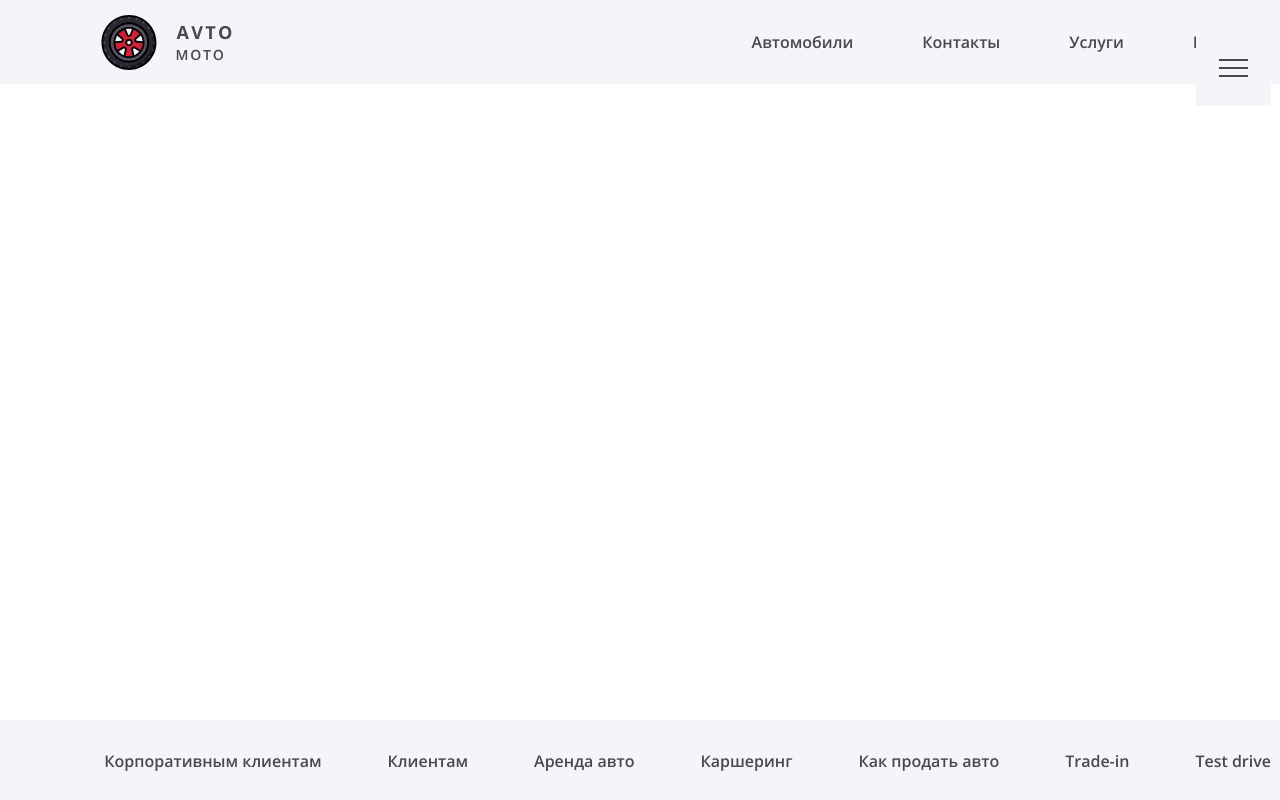
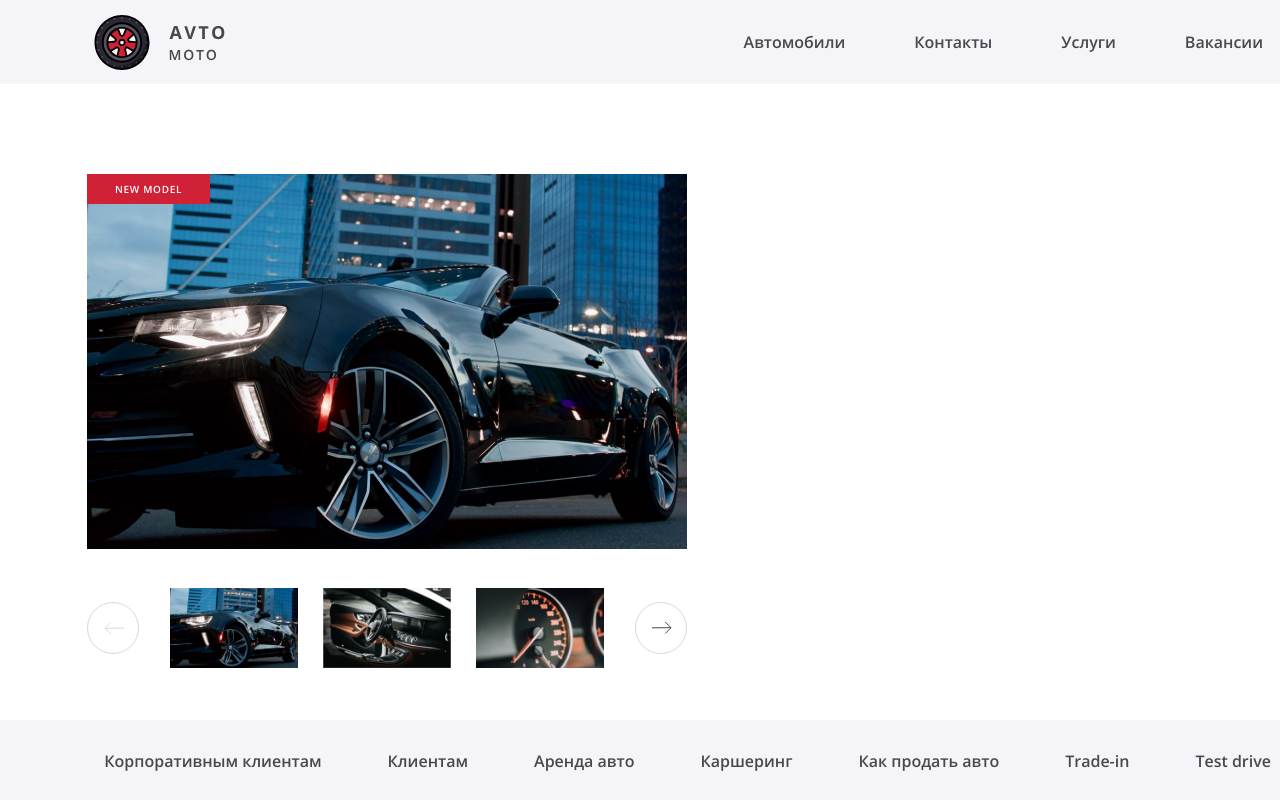
Before and after one commit to LxndrOghma/Avto-Moto, a React app in the folder avto-moto/: page / in a window 1280 px wide. Shown: the top 800 px of the page. Built offline with nearby package versions, Linux system fonts and the light colour scheme.

Commit message:
Добавит секцию сладейра

```diff
--- a/avto-moto/src/components/header/logo/logo.scss
+++ b/avto-moto/src/components/header/logo/logo.scss
@@ -1,5 +1,5 @@
 .page-header__logo {
-  margin-left: 16px;
+  margin-left: 1px;
 }
 .page-header__logo-img {
   width: 135px;
--- a/avto-moto/src/components/header/main-nav/main-nav.scss
+++ b/avto-moto/src/components/header/main-nav/main-nav.scss
@@ -9,7 +9,7 @@
   top: 0;
   right: 0;
   z-index: 2;
-  display: block;
+  display: none;
   width: 75px;
   height: 75px;
   background-color: $light-grey;
--- a/avto-moto/src/components/header/page-header/page-header.scss
+++ b/avto-moto/src/components/header/page-header/page-header.scss
@@ -8,7 +8,7 @@
 
 .page-header__wrapper {
   width: $desktop-width;
-  padding: 15px 85px 9px;
+  padding: 15px 93px 9px;
   margin: 0 auto;
   display: flex;
   justify-content: space-between;
--- /dev/null
+++ b/avto-moto/src/components/main/page-main/page-main.js
@@ -0,0 +1,17 @@
+import React from 'react';
+import Slider from '../slider/slider';
+
+import './page-main.scss';
+
+function PageMain() {
+  return (
+    <main className='page-main'>
+      <div className='page-main__wrapper main-content'>
+        <h1 className='visually-hidden'>Магазин &quot;Avto Moto&quot;</h1>
+        <Slider />
+      </div>
+    </main>
+  );
+}
+
+export default PageMain;
--- /dev/null
+++ b/avto-moto/src/components/main/page-main/page-main.scss
@@ -0,0 +1,20 @@
+@import '../../../styles/variables.scss';
+
+.page-main {
+  width: 100%;
+  background-color: $white;
+
+}
+
+.page-main__wrapper {
+  width: $desktop-width;
+  padding:0 87px;
+  margin: 0 auto;
+  margin-top: 85px;
+}
+
+.main-content {
+  display: grid;
+  grid-template-columns: 1fr 1fr;
+  grid-column-gap: 57px;
+}
--- /dev/null
+++ b/avto-moto/src/components/main/slider-controls/slider-controls.js
@@ -0,0 +1,23 @@
+import React from 'react';
+
+import marpeh from '../../../assets/img/marpeh.jpg';
+import marpehSalon from '../../../assets/img/marpeh_salon.jpg';
+import marpehSpeedometr from '../../../assets/img/marpeh_speedometer.jpg';
+
+import './slider-controls.scss';
+
+function SliderControls() {
+  return (
+    <div className='slider__controls slider-controls'>
+      <button className='slider-controls__button slider-controls__button--prev slider-controls__button--disabled'><span className='visually-hidden'>Предыдущее изображение</span></button>
+      <div className='slider-controls__thumbnails thumbnails'>
+        <img className='thumbnails__image' alt='thumb' src={marpeh} width='128' height='80'/>
+        <img className='thumbnails__image' alt='thumb' src={marpehSalon} width='128' height='80'/>
+        <img className='thumbnails__image' alt='thumb' src={marpehSpeedometr} width='128' height='80'/>
+      </div>
+      <button className='slider-controls__button slider-controls__button--next'><span className='visually-hidden'>Предыдущее изображение</span></button>
+    </div>
+  );
+}
+
+export default SliderControls;
--- /dev/null
+++ b/avto-moto/src/components/main/slider-controls/slider-controls.scss
@@ -0,0 +1,58 @@
+@import '../../../styles/variables.scss';
+
+.slider__controls {
+  margin-top: 34px;
+}
+
+.slider-controls {
+  display: flex;
+  align-items: center;
+  justify-content: space-between;
+}
+
+.slider-controls__button {
+  position: relative;
+  cursor: pointer;
+  width: 52px;
+  height: 52px;
+  border: 1px solid $darker-grey;
+  border-radius: 50%;
+  background-color: $white;
+
+  &::before {
+    position: absolute;
+    content: '';
+    transform: translateY(-50%);
+    top: 50%;
+    left: 16px;
+    width: 20px;
+    height: 13px;
+    background-image: url('../../../assets/img/arrow.svg');
+  }
+
+  &:hover {
+    border-color: $dark-grey;
+  }
+
+  &--disabled {
+    cursor: initial;
+  }
+
+  &--disabled::before {
+    background-image: url('../../../assets/img/disabled-arrow.svg');
+  }
+
+  &--disabled:hover {
+    border-color: $darker-grey;
+  }
+
+  &--prev::before {
+    transform: translateY(-50%) rotate(180deg);
+  }
+}
+
+.thumbnails {
+  display: flex;
+  min-width: 434px;
+  justify-content: space-between;
+}
--- /dev/null
+++ b/avto-moto/src/components/main/slider/slider.js
@@ -0,0 +1,21 @@
+import React from 'react';
+
+import SliderControls from '../slider-controls/slider-controls';
+import marpeh from '../../../assets/img/marpeh.jpg';
+
+import './slider.scss';
+
+function Slider() {
+  return (
+    <section className='images'>
+      <div className='images__wrapper slider'>
+        <div className='slider__image-wrapper active-slide'>
+          <img className='active-slide__image' alt='active' src={marpeh} width='600' height='375'/>
+        </div>
+      </div>
+      <SliderControls />
+    </section>
+  );
+}
+
+export default Slider;
--- /dev/null
+++ b/avto-moto/src/components/main/slider/slider.scss
@@ -0,0 +1,27 @@
+@import '../../../styles/variables.scss';
+
+.images {
+ padding-top: 5px;
+}
+
+.active-slide {
+  position: relative;
+
+  &::before {
+    position: absolute;
+    content: 'new model';
+    top: 0;
+    left: 0;
+    width: 123px;
+    height: 30px;
+    background-color: $red;
+    color: $white;
+    text-align: center;
+    font-size: 10px;
+    line-height: 14px;
+    font-weight: 600;
+    text-transform: uppercase;
+    padding-top: 8px;
+    letter-spacing: 0.07em;
+  }
+}
--- a/avto-moto/src/components/pages/main-page/main-page.js
+++ b/avto-moto/src/components/pages/main-page/main-page.js
@@ -1,6 +1,7 @@
 import React from 'react';
 import PageFooter from '../../footer/page-footer/page-footer';
 import PageHeader from '../../header/page-header/page-header';
+import PageMain from '../../main/page-main/page-main';
 
 import './main-page.scss';
 
@@ -8,7 +9,7 @@ function MainPage() {
   return (
     <div className='container'>
       <PageHeader />
-      <main></main>
+      <PageMain />
       <PageFooter />
     </div>
   );
--- a/avto-moto/src/styles/variables.scss
+++ b/avto-moto/src/styles/variables.scss
@@ -1,6 +1,8 @@
 $white: #ffffff;
 $light-grey: #F5F5F9;
 $grey: #DCDCE0;
+$darker-grey: #D7D9DF;
+$red: #D12136;
 $dark-grey: #48494D;
 
 $open-sans-font: 'Open Sans', Arial, sans-serif;
```
Also changed, not shown: avto-moto/src/assets/img/disabled-arrow.svg (added).
